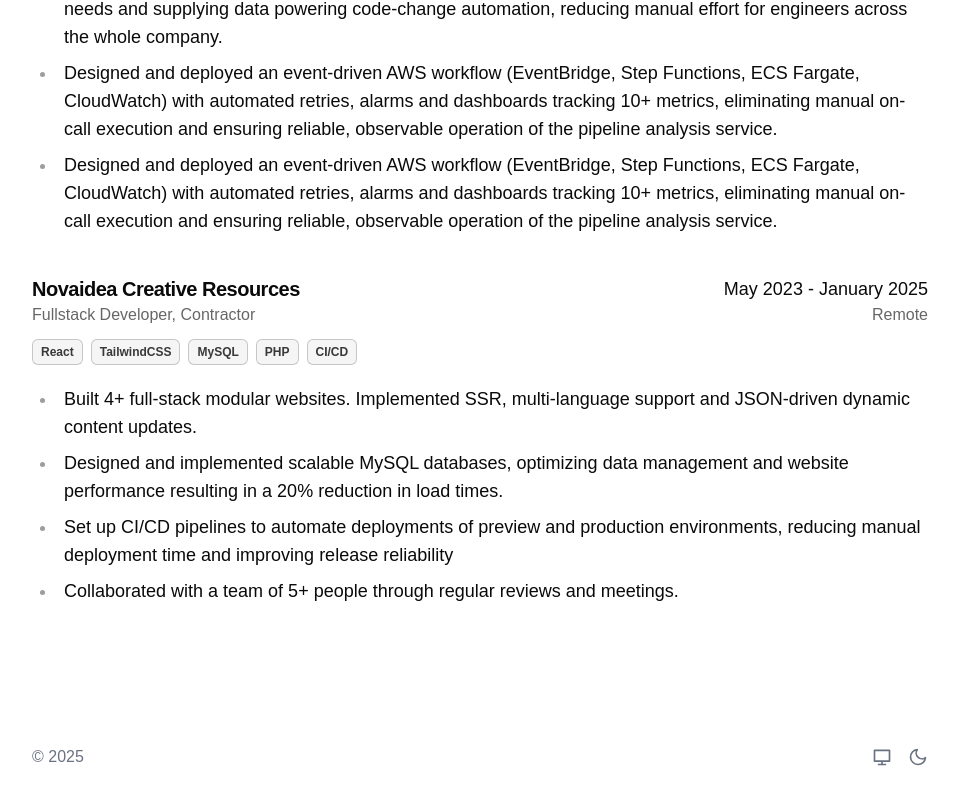
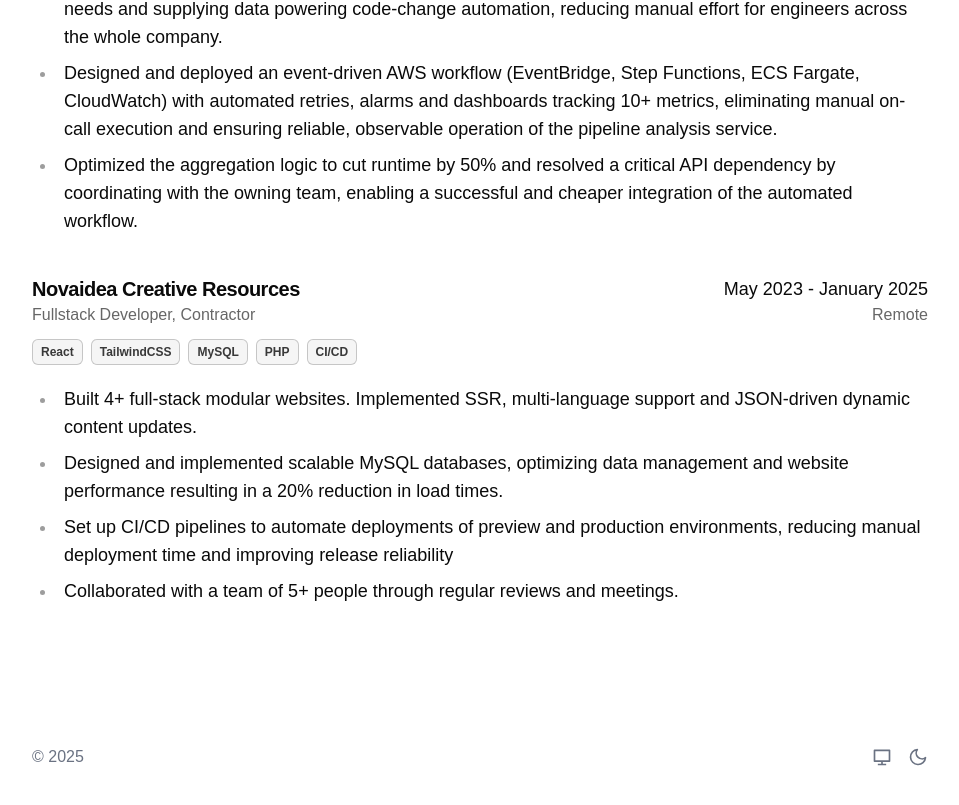
Before and after one commit to mattiacerutti/portfolio, a Next.js app: page / in a window 1280 px wide. Shown: the part 1131-1936 px from the top of the page, without its empty margins (160-1119 px from the left). Built offline with nearby package versions, Linux system fonts and the light colour scheme.

Commit message:
fix: change duplicated bullet point in work

```diff
--- a/src/data/work.ts
+++ b/src/data/work.ts
@@ -20,7 +20,7 @@ export const WORK_EXPERIENCES: (IWorkExperience & {relevant: boolean})[] = [
       "Contributed to a company-wide JDK migration campaign with VP-level visibility, projected to save $10M+ across 3K+ pipelines, by porting and automating an existing data aggregation and analysis tool.",
       "Enabled automated migration of ~100K CI/CD pipelines by delivering daily analysis, identifying migration needs and supplying data powering code-change automation, reducing manual effort for engineers across the whole company.",
       "Designed and deployed an event-driven AWS workflow (EventBridge, Step Functions, ECS Fargate, CloudWatch) with automated retries, alarms and dashboards tracking 10+ metrics, eliminating manual on-call execution and ensuring reliable, observable operation of the pipeline analysis service.",
-      "Designed and deployed an event-driven AWS workflow (EventBridge, Step Functions, ECS Fargate, CloudWatch) with automated retries, alarms and dashboards tracking 10+ metrics, eliminating manual on-call execution and ensuring reliable, observable operation of the pipeline analysis service.",
+      "Optimized the aggregation logic to cut runtime by 50% and resolved a critical API dependency by coordinating with the owning team, enabling a successful and cheaper integration of the automated workflow.",
     ],
     relevant: true,
   },
```
